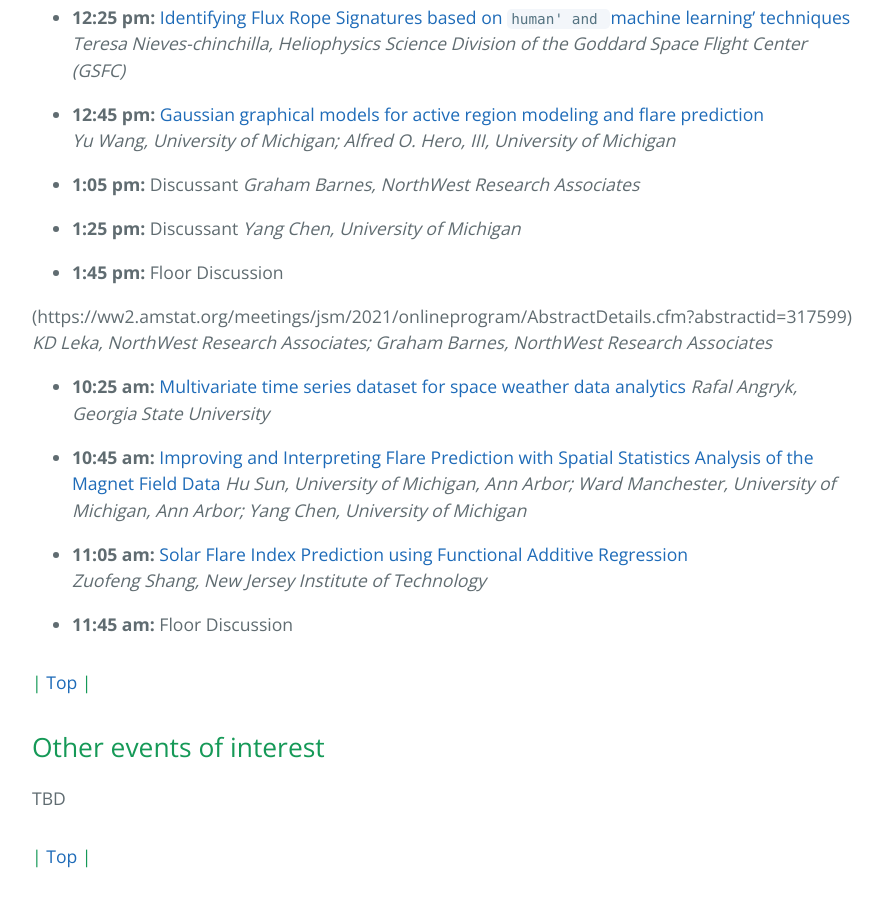
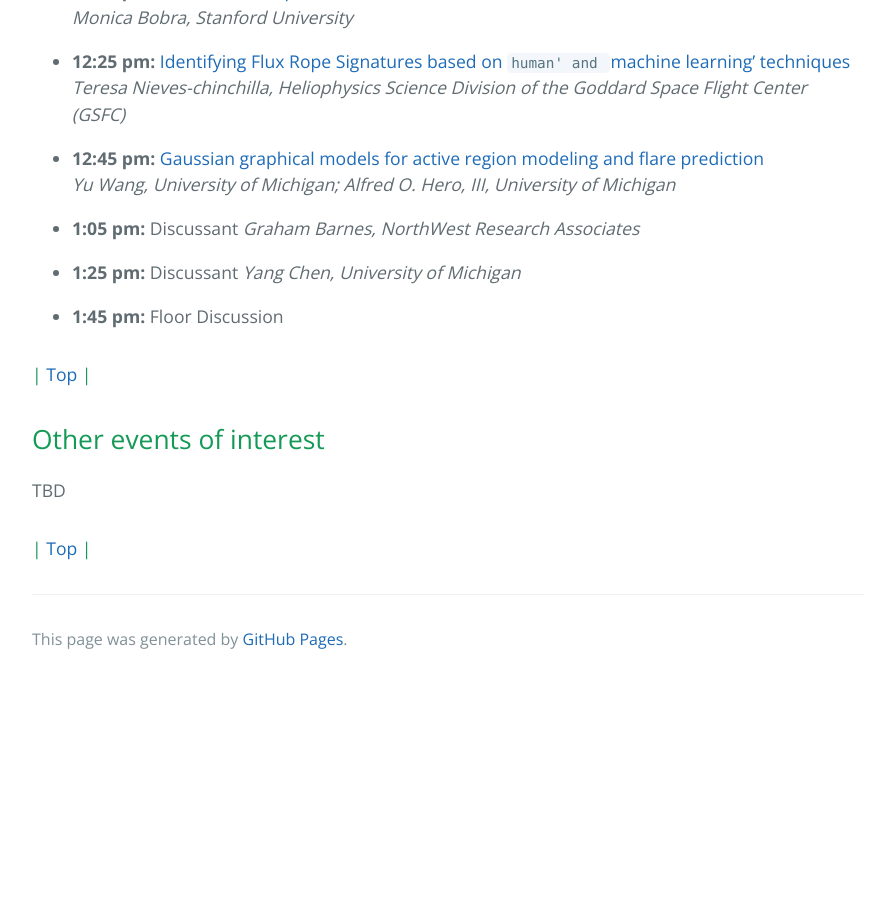
Before and after one commit to aigamstat/aigamstat.github.io, a Jekyll site: the page built from jsm2021/index.md, in a window 1280 px wide and 900 px high, scrolled down 6319 px. Shown: the whole window, without its empty margins (192-1087 px from the left). Built offline with Jekyll 4.4.1, drawn with Linux system fonts in a browser that asks for light colours; after the commit the page ends 7002 px from its top, so only the background shows below that; some of the changed text lies outside the part shown.

Commit message:
fixing typos in JSM 2021 schedule

```diff
--- a/jsm2021/index.md
+++ b/jsm2021/index.md
@@ -15,7 +15,15 @@
 # Astrostatistics sessions at JSM
 
 ## INDEX
-#### [AIG meeting](#aig-annual-meeting) | [Statistical Answers to Astrophysical Questions](#session-220142) | [Solar Flare Predictions I](#session-220521) | [Data-Rich Universe with Data-Driven Approaches](#session-220569) |  [Statistical Challenges in Cosmology](#session-220603) | [Student Paper Award](#session-220444) | [Telling the story of our galaxy and beyond](#session-220261) | [Solar Flare Predictions II](#session-220262) | [Other events](other-events-of-interest)
+#### [AIG meeting](#aig-annual-meeting)
+| [Student Paper Award](#session-220444)
+| [Statistical Answers to Astrophysical Questions](#session-220142)
+| [Telling the story of our galaxy and beyond](#session-220261)
+| [Data-Rich Universe with Data-Driven Approaches](#session-220569)
+| [Statistical Challenges in Cosmology](#session-220603)
+| [Solar Flare Predictions I](#session-220521)
+| [Solar Flare Predictions II](#session-220262)
+| [Other events](other-events-of-interest)
 
 We will use an [Astrostatistics Interest Group Slack channel](https://astrostatisti-dzq6013.slack.com/archives/C011GJMLLET) to ease communication between the audience and the speakers at the various sessions.  In order to be added to this channel, please contact one of the office bearers or write to [aigamstat @ gmail.](mailto:aigamstat@gmail.com?Subject=Slack)
 
@@ -200,21 +208,6 @@
 
 - **1:45 pm:** Floor Discussion
 
-
-(https://ww2.amstat.org/meetings/jsm/2021/onlineprogram/AbstractDetails.cfm?abstractid=317599)
-  *KD Leka, NorthWest Research Associates; Graham Barnes, NorthWest Research Associates*
-
-- **10:25 am:** [Multivariate time series dataset for space weather data analytics](https://ww2.amstat.org/meetings/jsm/2021/onlineprogram/AbstractDetails.cfm?abstractid=317805)
-  *Rafal Angryk, Georgia State University*
-
-- **10:45 am:** [Improving and Interpreting Flare Prediction with Spatial Statistics Analysis of the Magnet Field Data](https://ww2.amstat.org/meetings/jsm/2021/onlineprogram/AbstractDetails.cfm?abstractid=317464)
-  *Hu Sun, University of Michigan, Ann Arbor; Ward Manchester, University of Michigan, Ann Arbor; Yang Chen, University of Michigan*
-
-- **11:05 am:** [Solar Flare Index Prediction using Functional Additive Regression](https://ww2.amstat.org/meetings/jsm/2021/onlineprogram/AbstractDetails.cfm?abstractid=317808)
-  *Zuofeng Shang, New Jersey Institute of Technology*
-
-- **11:45 am:** Floor Discussion
-
 #### | [Top](#astrostatistics-sessions-at-jsm) |
 
 ## Other events of interest
```
